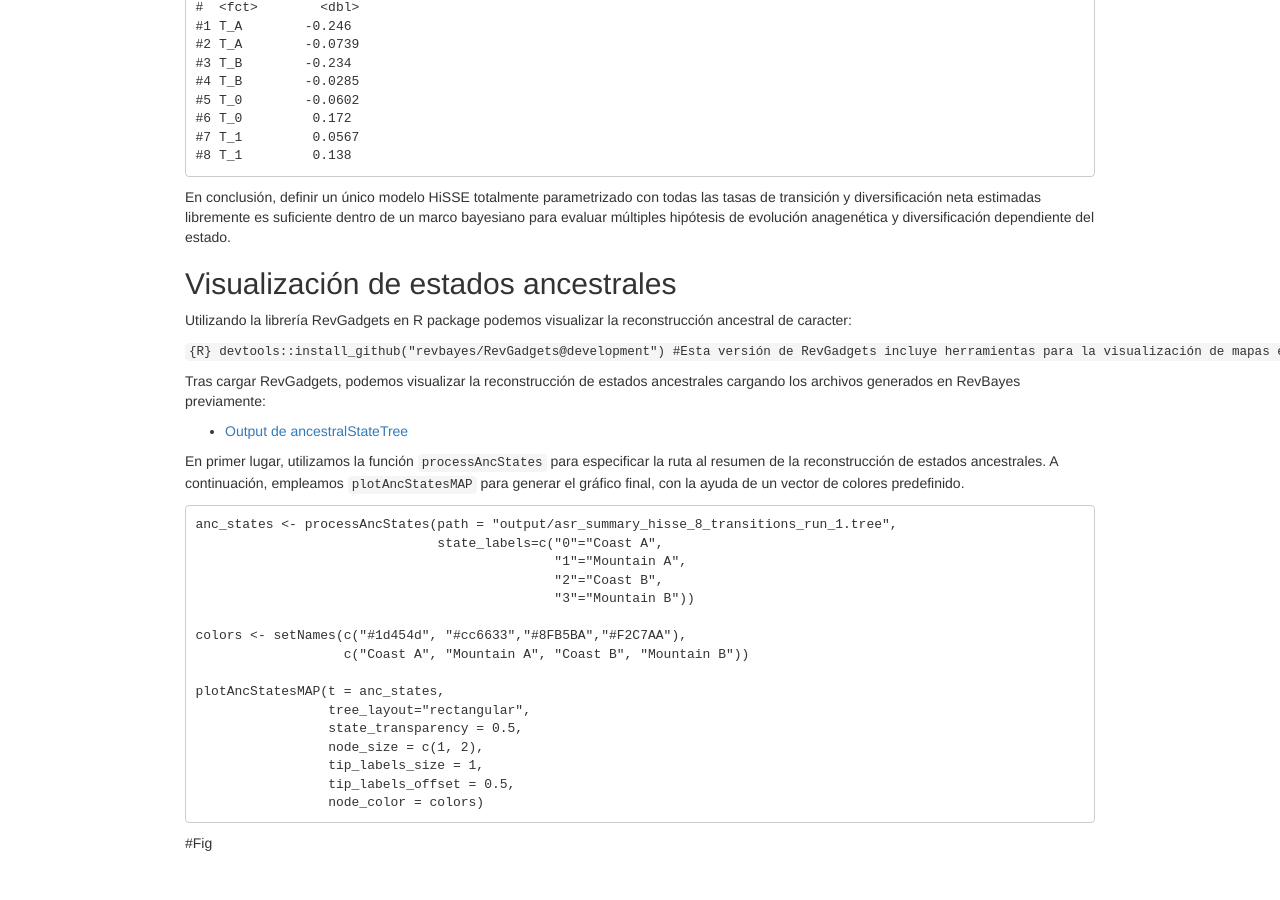
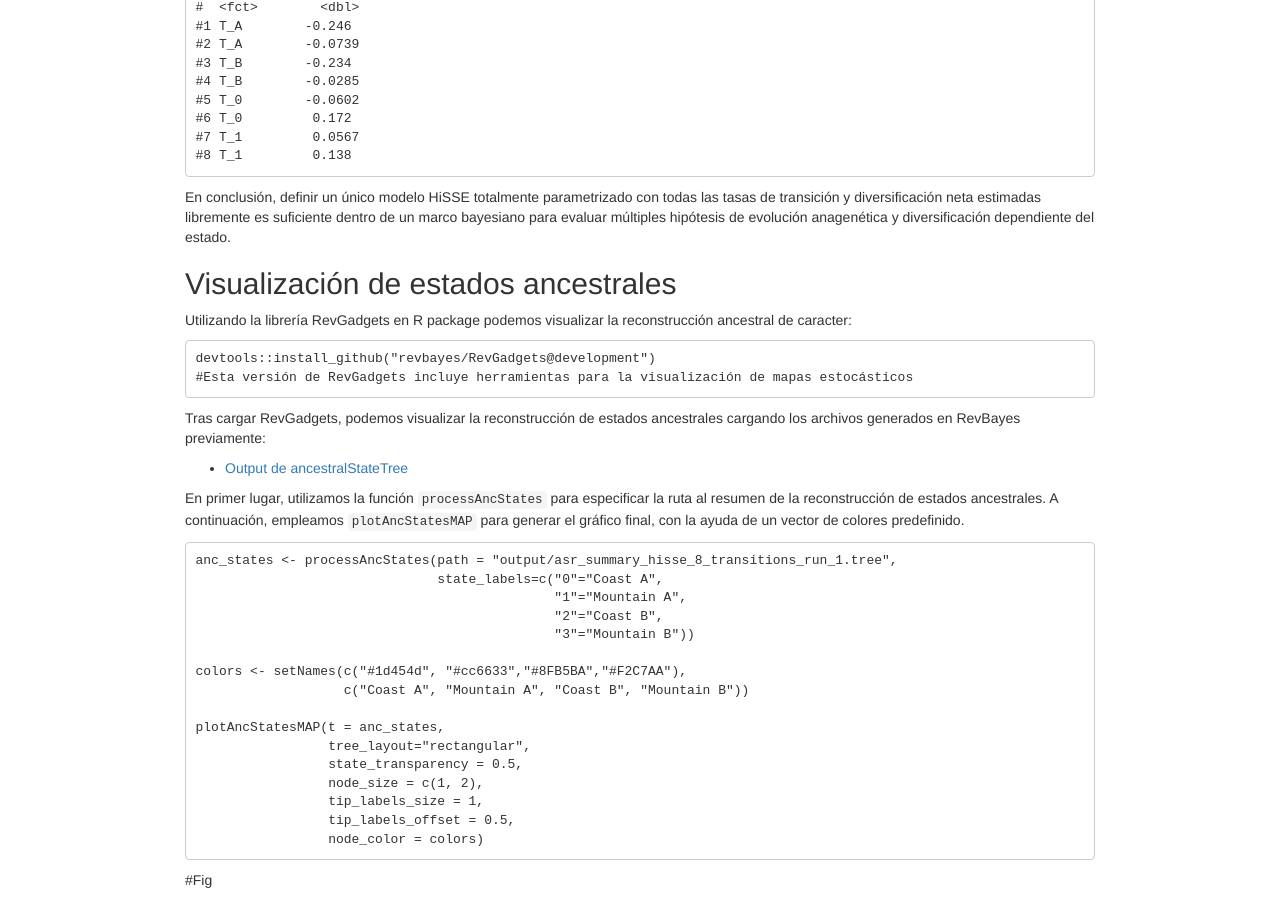
Before and after one commit to nicocastillorod/diversificacion_col_2026, a Jekyll site: the page practicals/hisse_hypothesis_testing.html, which Jekyll copies as it is, in a window 1280 px wide and 900 px high, scrolled down 10344 px. Built offline with Jekyll 4.4.1, drawn with Linux system fonts in a browser that asks for light colours; formulas are drawn with MathJax 3; before the commit the page ends 11207 px from its top, so only the background shows below that.

Commit message:
some editions

```diff
--- a/practicals/hisse_hypothesis_testing.html
+++ b/practicals/hisse_hypothesis_testing.html
@@ -939,7 +939,8 @@ dependiente del estado.</p>
 <h2>Visualización de estados ancestrales</h2>
 <p>Utilizando la librería RevGadgets en R package podemos visualizar la
 reconstrucción ancestral de caracter:</p>
-<p><code>{R} devtools::install_github(&quot;revbayes/RevGadgets@development&quot;) #Esta versión de RevGadgets incluye herramientas para la visualización de mapas estocásticos</code></p>
+<pre><code>devtools::install_github(&quot;revbayes/RevGadgets@development&quot;)
+#Esta versión de RevGadgets incluye herramientas para la visualización de mapas estocásticos</code></pre>
 <p>Tras cargar RevGadgets, podemos visualizar la reconstrucción de
 estados ancestrales cargando los archivos generados en RevBayes
 previamente:</p>
```
Also changed, not shown: _modules/week-02.md (+2 -2 lines), 2 other files.
